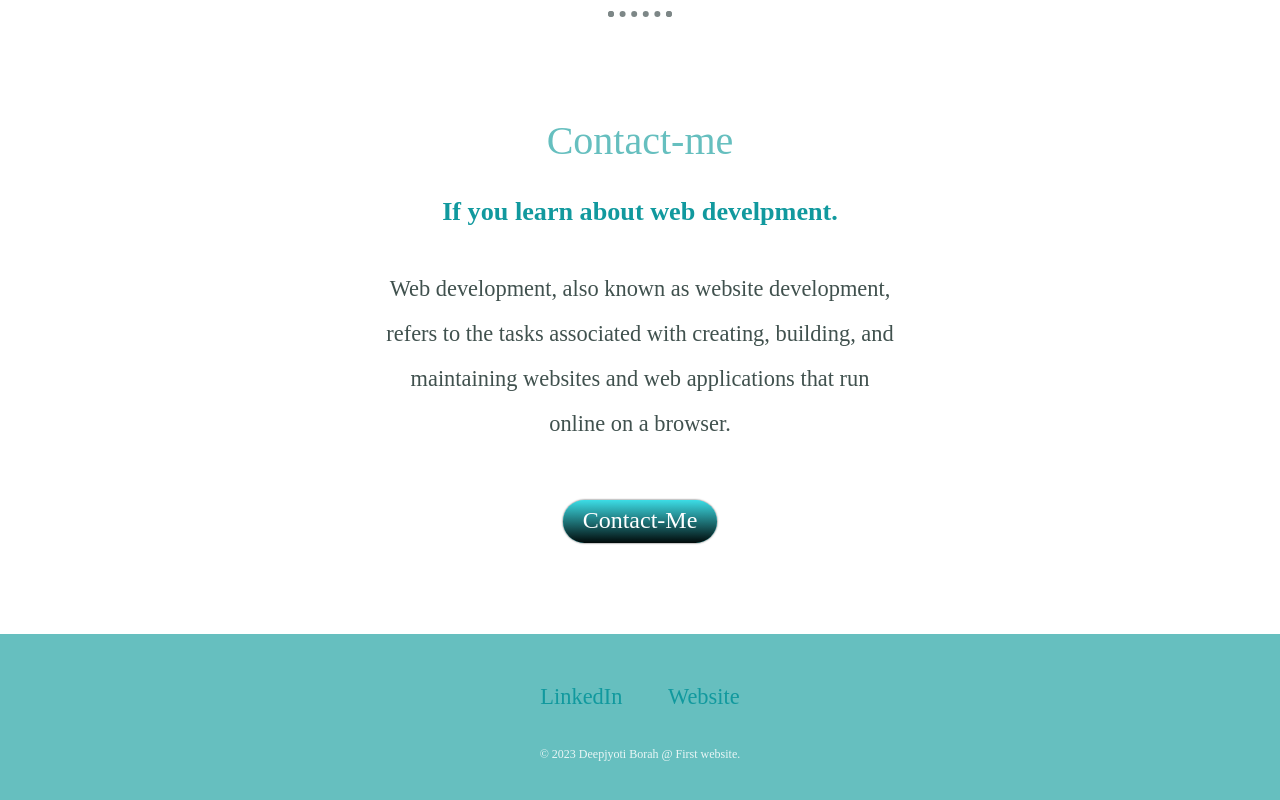
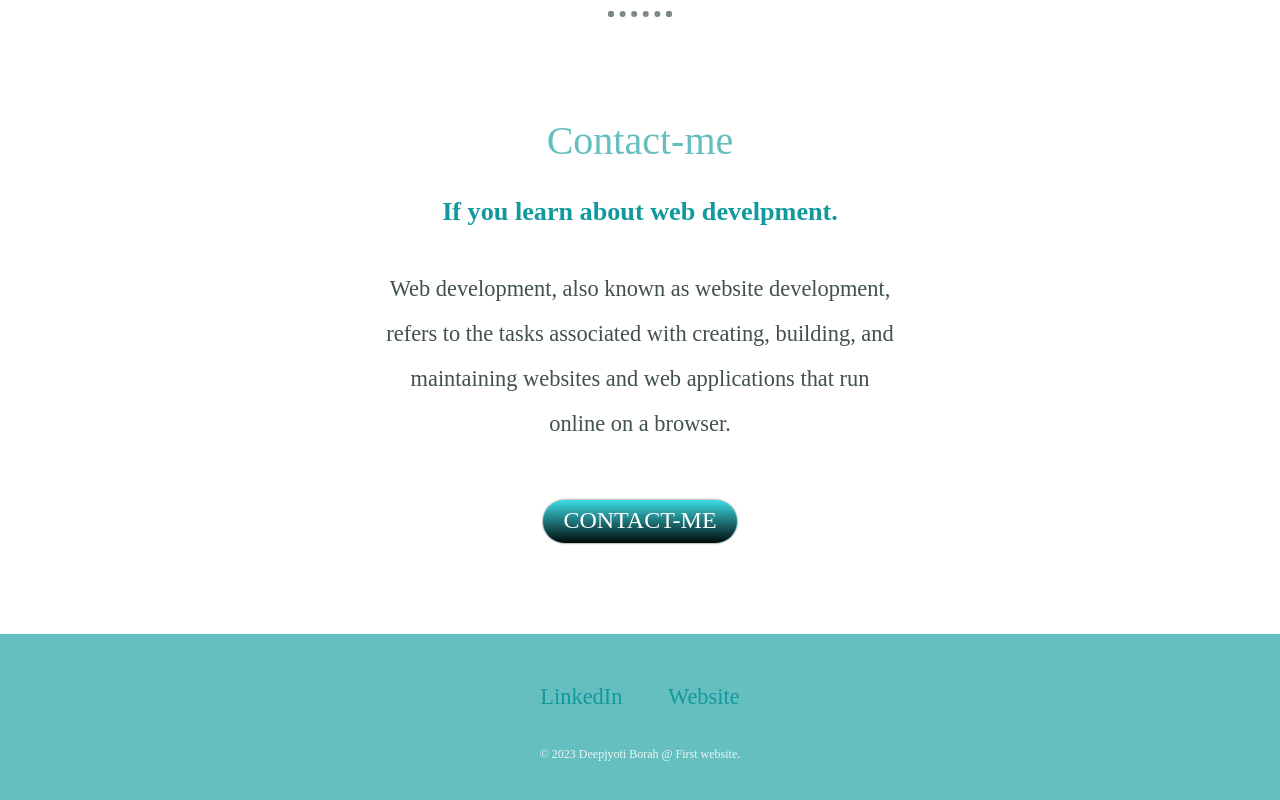
Before and after one commit to DeepjyotiBorah12/Skills, a plain HTML site: page index.html in a window 1280 px wide. Shown: the part 2561-3361 px from the top of the page. Drawn offline with Linux system fonts and the light colour scheme; a web font is replaced by a local one.

Commit message:
Update index.html

```diff
--- a/index.html
+++ b/index.html
@@ -47,7 +47,7 @@
     <h2>Contact-me</h2>
     <h3>If you learn about web develpment.</h3>
     <p class="contact-message">Web development, also known as website development, refers to the tasks associated with creating, building, and maintaining websites and web applications that run online on a browser.</p>
-    <a class="btn" href="contact.html">contact-me</a>
+    <a class="btn" href="contact.html">CONTACT-ME</a>
   </div>
 </div>
 
```
